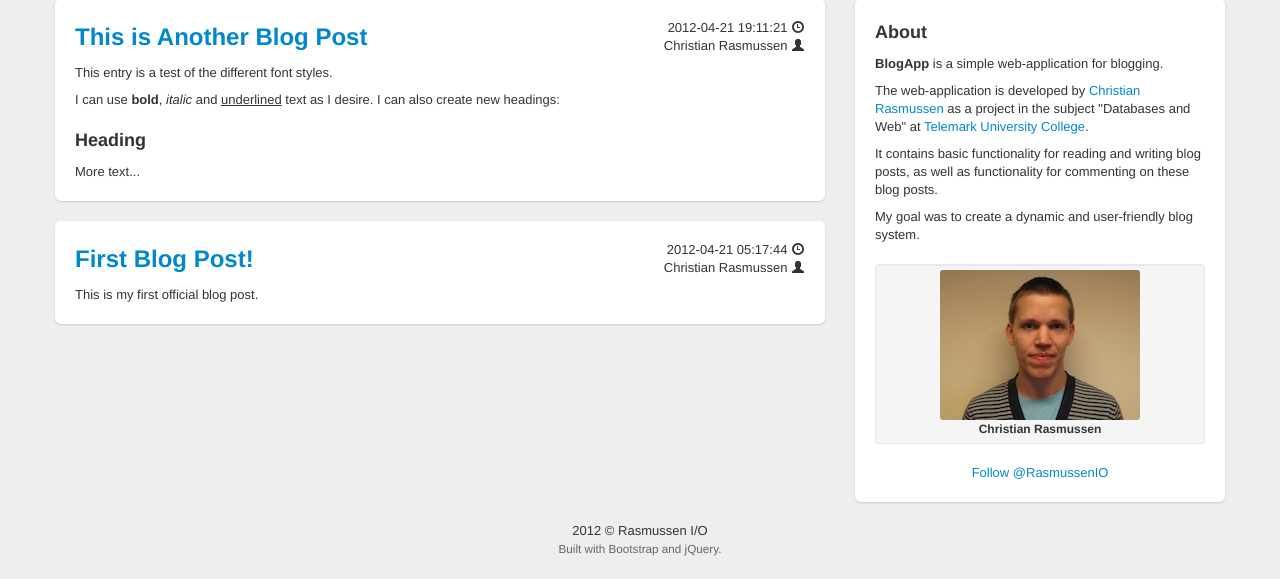
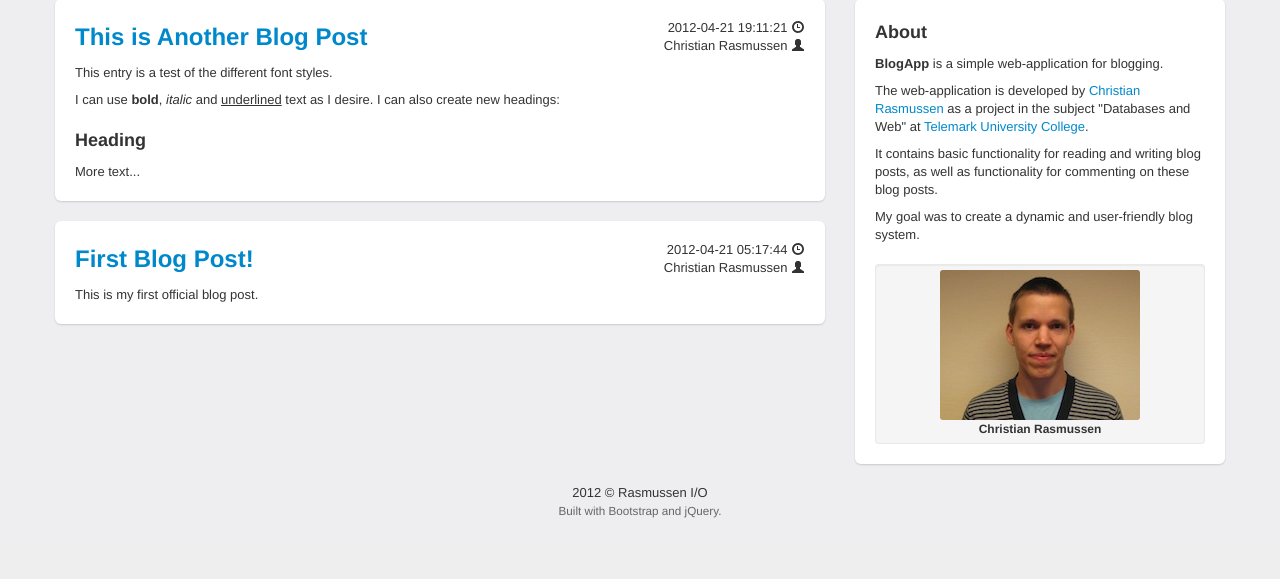
Before and after one commit to chrrasmussen/BlogApp, a PHP site: page / in a window 1280 px wide. Shown: the part 221-800 px from the top of the page. Run offline with PHP 8.4, Linux system fonts and the light colour scheme; data comes from the database, SQL or seed files in the repository; data that the repository does not hold is empty; some libraries are stand-ins or nearby versions.

Commit message:
Remove Twitter widget

```diff
--- a/Backend/Views/Main.php
+++ b/Backend/Views/Main.php
@@ -107,8 +107,5 @@ var $app = {
     <script src="<?=App::getBaseURL()?>/assets/js/app.js"></script>
     <script src="<?=App::getBaseURL()?>/assets/js/post.js"></script>
     <script src="<?=App::getBaseURL()?>/assets/js/comment.js"></script>
-    <script>
-!function(d,s,id){var js,fjs=d.getElementsByTagName(s)[0];if(!d.getElementById(id)){js=d.createElement(s);js.id=id;js.src="//platform.twitter.com/widgets.js";fjs.parentNode.insertBefore(js,fjs);}}(document,"script","twitter-wjs");
-    </script>
   </body>
 </html>
--- a/Backend/Views/Snippets/Sidebar.php
+++ b/Backend/Views/Snippets/Sidebar.php
@@ -10,9 +10,5 @@
       <img src="<?=App::getBaseURL()?>/assets/img/profile.jpg" alt="Profile picture">
       <h5>Christian Rasmussen</h5>
     </div>
-
-    <div id="twitter-follow">
-      <a href="https://twitter.com/RasmussenIO" class="twitter-follow-button" data-show-count="false" data-lang="en">Follow @RasmussenIO</a>
-    </div>
   </sections>
 </aside>
--- a/public_html/assets/css/screen.css
+++ b/public_html/assets/css/screen.css
@@ -116,11 +116,6 @@ p {
 	text-align: center;
 }
 
-#twitter-follow {
-	text-align: center;
-	margin: 20px 0 0 0;
-}
-
 
 /* New entry */
 
```
